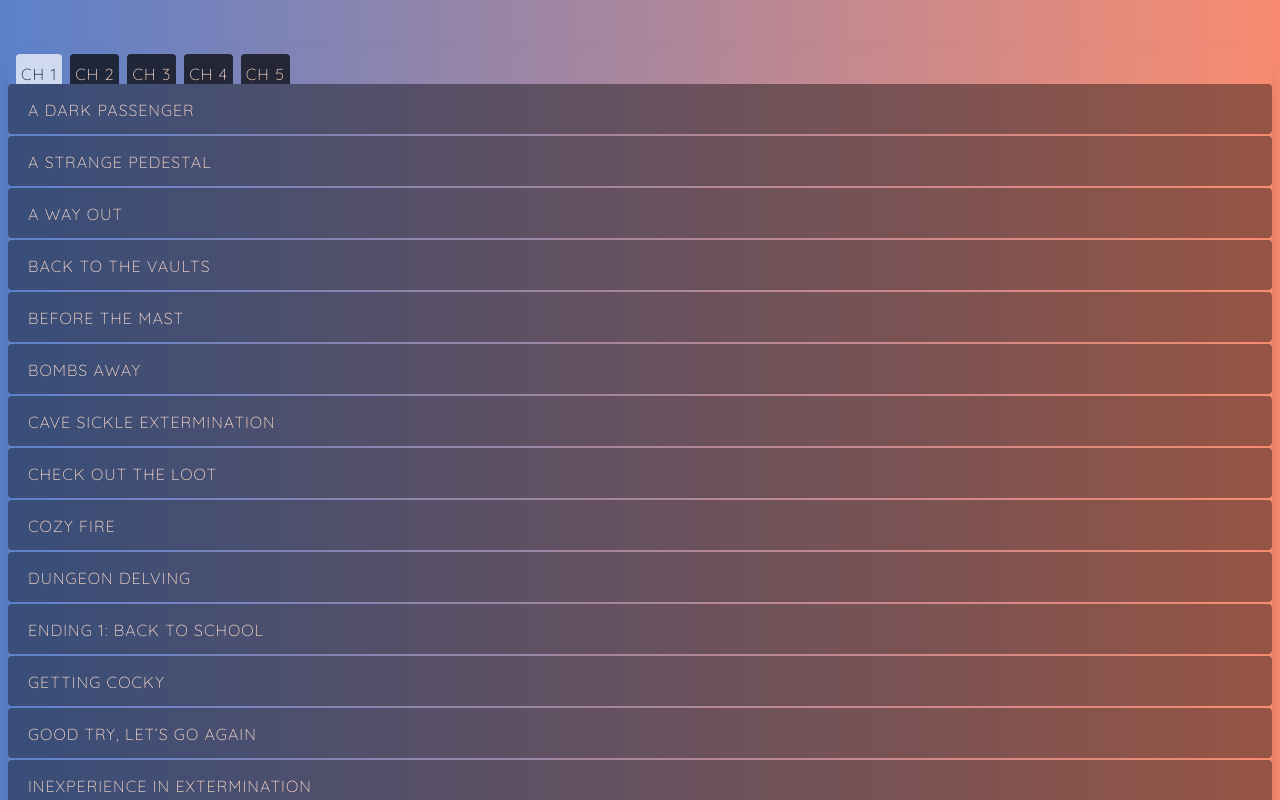
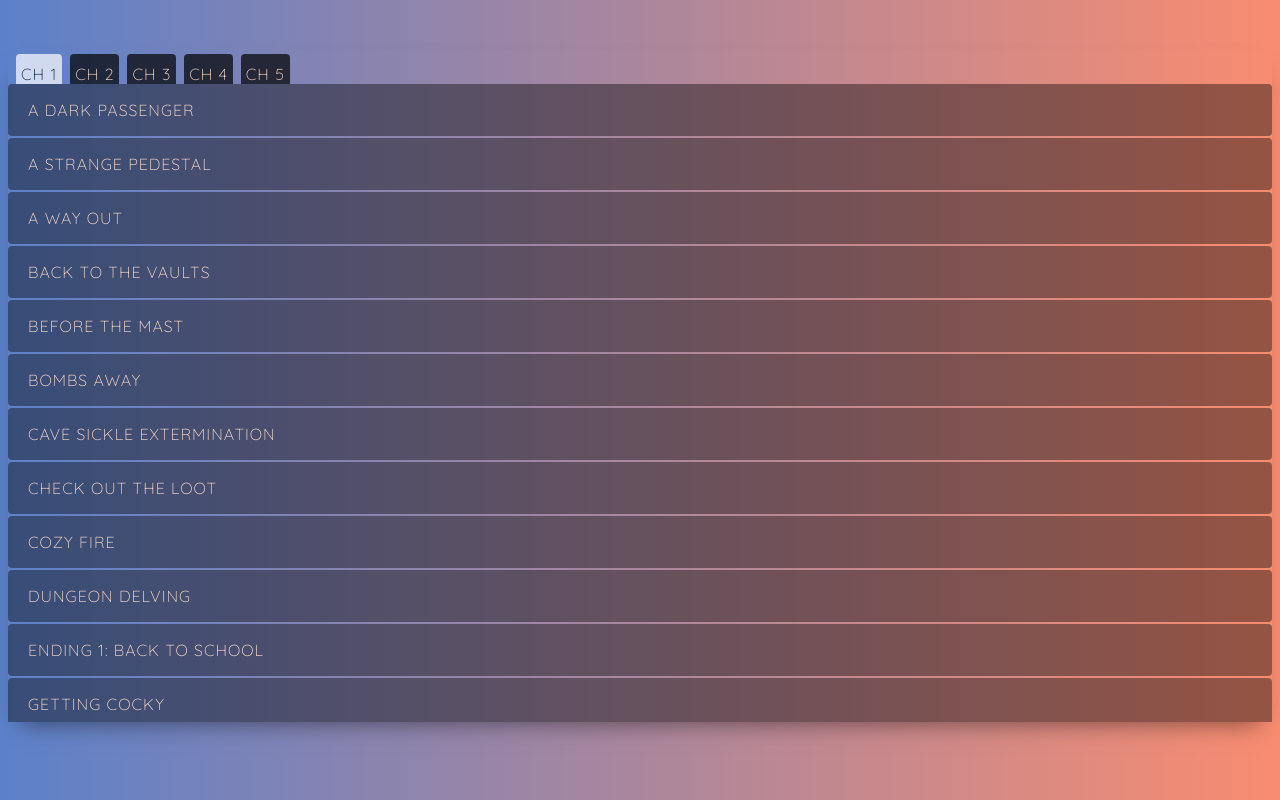
Before and after one commit to secondaryfun/react_components, a React (Create React App) app in the folder accordion/: page / in a window 1280 px wide. Shown: the top 800 px of the page. Built offline with nearby package versions, Linux system fonts and the light colour scheme.

Commit message:
set scroll window

```diff
--- a/accordion/src/accordion.css
+++ b/accordion/src/accordion.css
@@ -27,7 +27,6 @@ body {
 }
 
 .accordion-title {
-  height: 30px;
   /* width: 400px; */
   background-color: rgba(0,0,0, .4);
   color: #ffddcc;
@@ -69,14 +68,16 @@ body {
   z-index: 1000;
   margin-top: -30px;
   text-align: left;
-  transition: all 200ms cubic-bezier(0.600, -0.280, 0.735, 0.045) ;
+  /* transition: all 200ms cubic-bezier(0.600, -0.280, 0.735, 0.045) ; */
+  transition: 800ms ease-out ;
 }
 
 .accordion-content-open {
   margin-top: 0px;
   height: auto;
   background-color: rgba(0,0,0, .1);
-  transition: all 350ms cubic-bezier(0.080, 1.090, 0.320, 1.275);
+  /* transition: all 350ms cubic-bezier(0.080, 1.090, 0.320, 1.275); */
+  transition: all 350ms ;
 }
 
 .accordion-content-text {
@@ -84,13 +85,13 @@ body {
   visibility: hidden;
   opacity: 0;
   overflow: auto;
-  transition: all .1s ease-in;
+  transition: all .2s ease-out;
 }
 
 .accordion-content-text-open {
   visibility: visible;
   opacity: 1;
-  transition: all .8s ease-in;
+  transition: all .5s ease-in;
 }
 
 .accordion-fa-angle-down {
@@ -116,7 +117,6 @@ body {
   display: flex;
   justify-content: flex-start;
   flex-wrap:wrap;
-  position: relative;
   bottom: -2px;
 }
 
@@ -142,3 +142,8 @@ body {
 .accordion-chapter-menu-btn--active {
   filter: invert(1);
 }
+
+.accordion-section-wrapper {
+  max-height: 80vh;
+  overflow-y: scroll;
+}
--- a/accordion/src/index.js
+++ b/accordion/src/index.js
@@ -160,7 +160,10 @@ const Accordion = createClass({
 		return (
 			<div className="accordion">
 				{chapterMenu}
-				{sections}
+				<div className="accordion-section-wrapper">
+					{sections}
+
+				</div>
 			</div>
 		);
 	}
```
